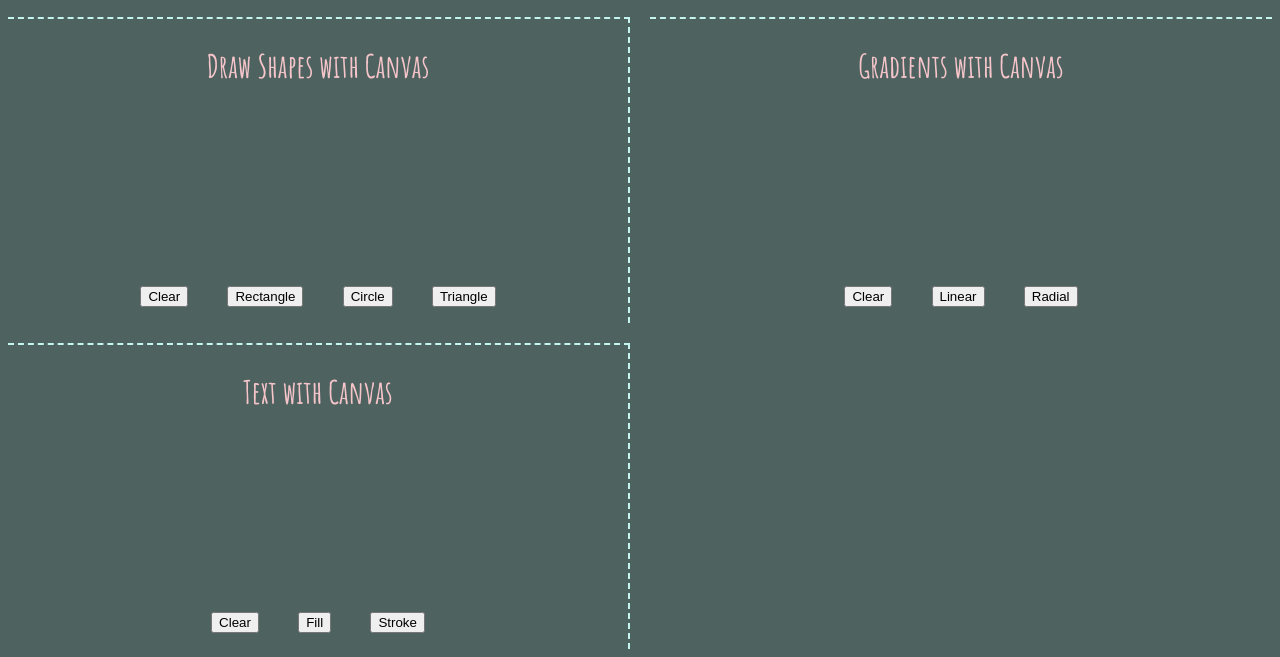
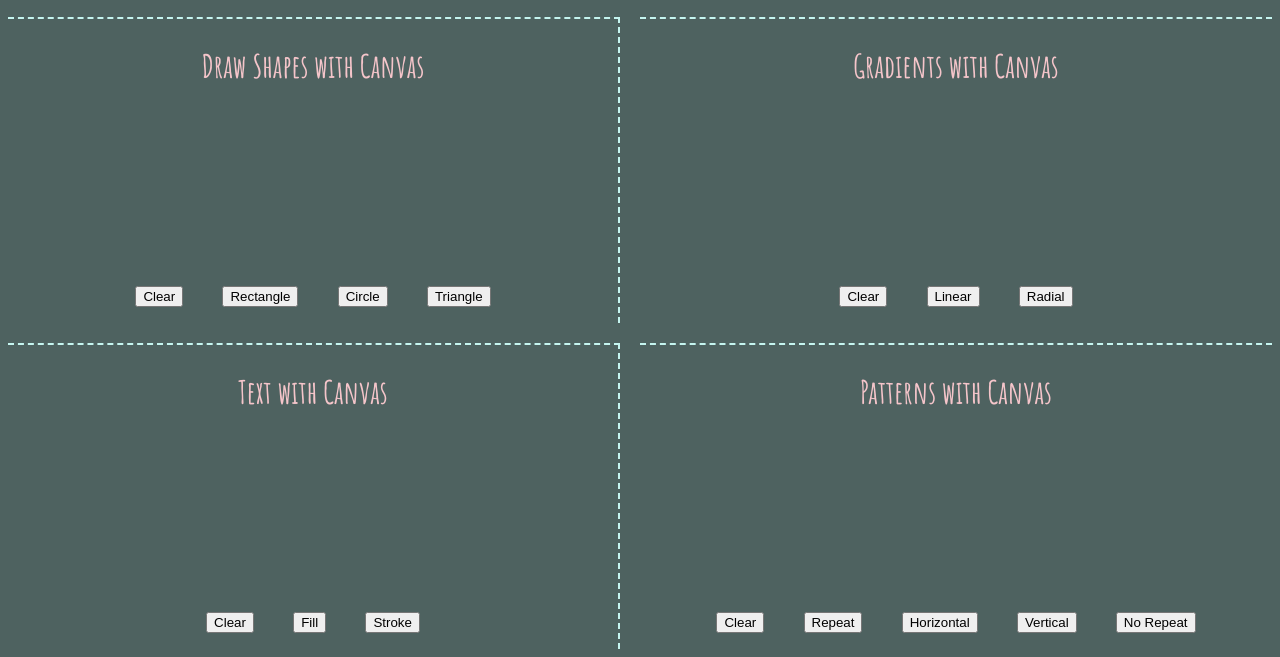
Before and after one commit to ingebrigtsen-jessica/ingebrigtsen-jessica.github.io, a plain HTML site: page html5tags/html5tags.html in a window 1280 px wide. Shown: the part 688-1345 px from the top of the page. Drawn offline with Linux system fonts and the light colour scheme.

Commit message:
canvas patterns

```diff
--- a/html5tags/html5tags.html
+++ b/html5tags/html5tags.html
@@ -74,6 +74,16 @@
             <button onclick="textFill()">Fill</button>
             <button onclick="textStroke()">Stroke</button>
         </div>
+        <div class="canvasPattern">
+                <h2>Patterns with Canvas</h2>
+                <div id="test"></div>
+                <canvas id="patternhere" width="600px"></canvas><br>
+                <button onclick="clearPattern()">Clear</button>
+                <button onclick="repeatPattern('repeat')">Repeat</button>
+                <button onclick="repeatPattern('repeat-x')">Horizontal</button>
+                <button onclick="repeatPattern('repeat-y')">Vertical</button>
+                <button onclick="repeatPattern('no-repeat')">No Repeat</button>
+            </div>
     </div>
     <script src="scripts/playandpause.js"></script>
     <script src="scripts/forwardandbackward.js"></script>
@@ -82,6 +92,7 @@
     <script src="scripts/shapes.js"></script>
     <script src="scripts/gradients.js"></script>
     <script src="scripts/text.js"></script>
+    <script src="scripts/patterns.js"></script>
 </body>
 
 </html>
--- /dev/null
+++ b/html5tags/scripts/patterns.js
@@ -0,0 +1,24 @@
+
+function repeatPattern(direction) {
+
+
+    let canvas = document.getElementById("patternhere");
+      let ctx = canvas.getContext("2d");
+        ctx.clearRect(0, 0, canvas.width, canvas.height);
+        img = new Image();
+
+    img.src = 'images/heart.png';
+
+    img.onload = function(){
+        // create pattern
+        var ptrn = ctx.createPattern(img, direction); // Create a pattern with this image, and set it to "repeat".
+        ctx.fillStyle = ptrn;
+        ctx.fillRect(0, 0, canvas.width, canvas.height); // context.fillRect(x, y, width, height);
+    }
+}
+
+function clearPattern() {
+    let canvas = document.getElementById("patternhere");
+    let ctx = canvas.getContext('2d');
+    ctx.clearRect(0, 0, canvas.width, canvas.height);
+}
--- a/html5tags/styles/styles.css
+++ b/html5tags/styles/styles.css
@@ -161,3 +161,15 @@ canvas {
 .canvasText canvas {
     margin: auto;
 }
+
+/******************Canvas Pattern*******************/
+
+.canvasPattern {
+    grid-column-start: 2;
+    grid-column-end: 3;
+    margin-top: 0;
+    margin-bottom: 0;
+    text-align: center;
+    border-top: 2px dashed #C5F5F0;
+    font-family: 'Shadows Into Light', cursive;
+}
```
Also changed, not shown: html5tags/images/heart.png (added), 1 other file.
